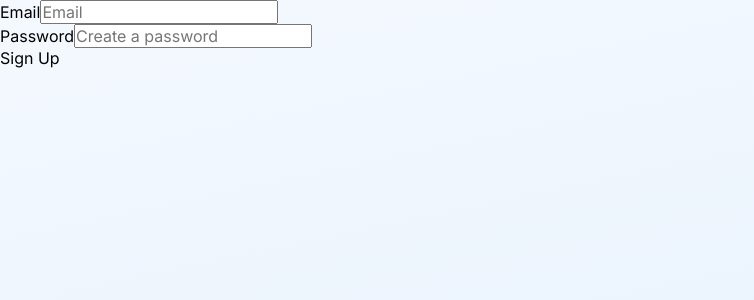
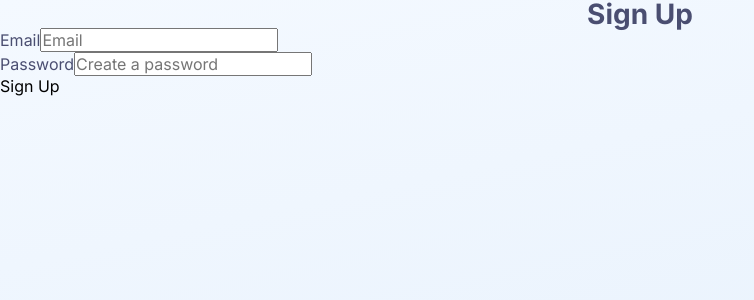
Before and after one commit to alex-shepel/clario-test-assignment, a Next.js app: page / in a window 1280 px wide. Shown: the top 300 px of the page, without its empty margins (0-754 px from the left). Built offline with nearby package versions, Linux system fonts and the light colour scheme.

Commit message:
add heading

```diff
--- /dev/null
+++ b/src/app/globals.css
@@ -0,0 +1,3 @@
+:root {
+  --primary-color: #4a4e71;
+}
--- a/src/app/layout.js
+++ b/src/app/layout.js
@@ -1,5 +1,6 @@
 import { Inter } from 'next/font/google';
 import './reset.css';
+import './globals.css';
 import styles from './layout.module.css';
 
 const inter = Inter({
--- a/src/app/layout.module.css
+++ b/src/app/layout.module.css
@@ -2,4 +2,5 @@
     height: 100vh;
     width: 100vw;
     background: linear-gradient(167.96deg, #F4F9FF 0%, #E0EDFB 100%);
+    color: var(--primary-color);
 }
--- a/src/app/page.js
+++ b/src/app/page.js
@@ -10,6 +10,7 @@ export default function Page() {
   return (
     <main className={styles.wrapper}>
       <form className={styles.form} onSubmit={handleSubmit}>
+        <h1 className={styles.formHeading}>Sign Up</h1>
         <div className={styles.formGroup}>
           <label htmlFor="email">Email</label>
           <input
--- a/src/app/page.module.css
+++ b/src/app/page.module.css
@@ -2,6 +2,13 @@
 
 .form {}
 
-.form-group {}
+.formHeading {
+    font-size: 28px;
+    font-weight: 700;
+    line-height: 28px;
+    text-align: center;
+}
 
-.form-submit {}
+.formGroup {}
+
+.formSubmit {}
```
